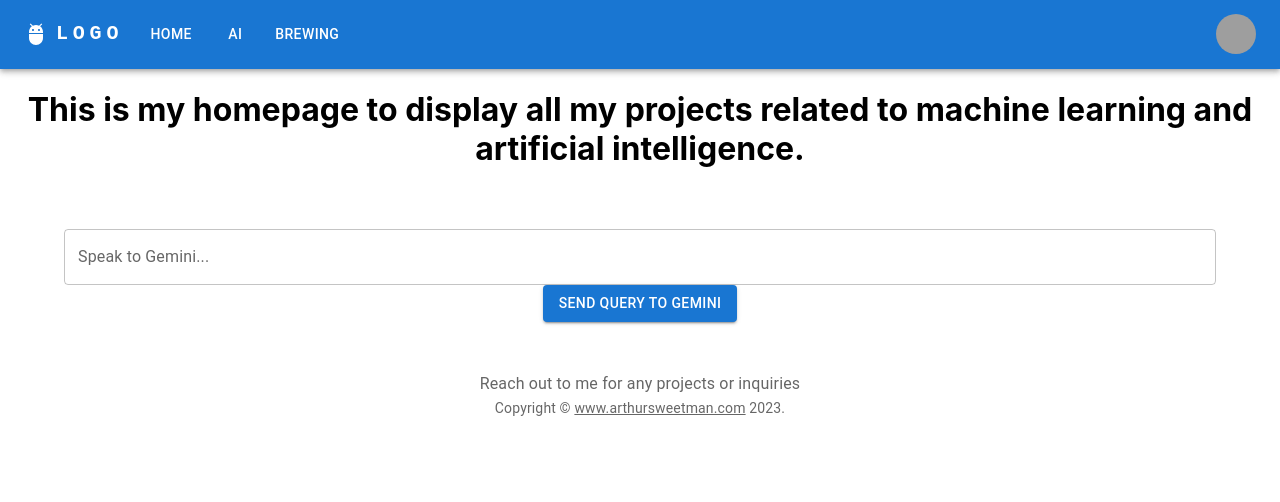
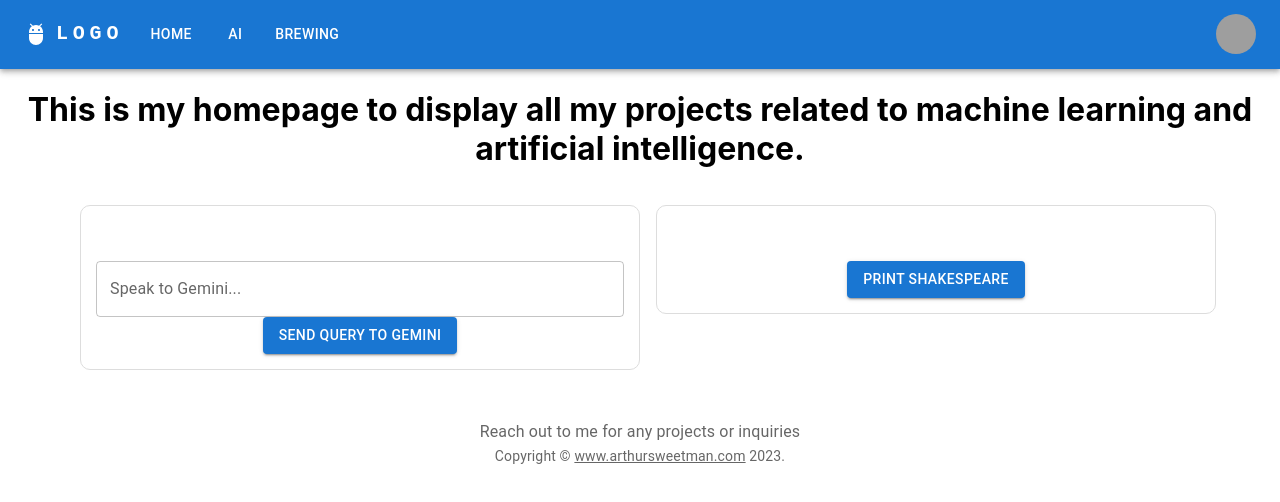
Before and after one commit to arthursweetman/arthursweetman.com, a React (Create React App) app: page /artificial-intelligence in a window 1280 px wide. Shown: the top 502 px of the page. Built offline with nearby package versions, Linux system fonts and the light colour scheme; grey boxes are pictures that could not be loaded.

Commit message:
Switched to new backend connection and added my Shakespeare LLM to the AI page

```diff
--- a/src/pages/Markdown.css
+++ b/src/pages/Markdown.css
@@ -1,8 +1,8 @@
 /* MarkdownComponent.css */
 
 .markdown-container {
-    width: 80%;
-    max-width: 800px;
+    /* width: 80%;
+    max-width: 800px; */
     margin: auto;
     padding: 20px;
     font-family: 'Arial', sans-serif;
--- a/src/pages/artificial-intelligence.js
+++ b/src/pages/artificial-intelligence.js
@@ -22,6 +22,20 @@ import './Markdown.css';
 export default function ArtificialIntelligence() {
     const [geminiText, setGeminiText] = React.useState('');
     const [inputData, setInputData] = React.useState('');
+    const [shakespeareText, setShakespeareText] = React.useState('');
+    const backendAPI = 'https://arthursweetman-com-backend-g6am4zwx5a-uc.a.run.app'
+
+    const tileStyle = {
+        border: '1px solid #ddd', // Light-gray border
+        padding: '15px', // Optional padding for better aesthetics
+        borderRadius: '10px', // Optional border-radius for rounded corners
+    };
+
+    const gridContainerStyle = {
+        width: '90%', // Default width for medium screens and smaller
+        maxWidth: 1400, // Max width for larger screens
+        margin: '0 auto', // Center the container
+      };
 
     const MarkdownComponent = ({text}) => {
         return (
@@ -33,7 +47,7 @@ export default function ArtificialIntelligence() {
 
     const speak_to_gemini = async () => {
         try {
-            const response = await fetch('https://gemini-g6am4zwx5a-uc.a.run.app/api/to-gemini', {
+            const response = await fetch(backendAPI+'/api/to-gemini', {
                 method: 'POST',
                 headers: {
                     'Content-Type': 'text/plain',
@@ -49,14 +63,31 @@ export default function ArtificialIntelligence() {
         }
     };
 
+    const start_shakespeare = async () => {
+        try {
+            const response = await fetch(backendAPI+'/api/shakespeare', {
+                method: 'GET'
+            });
+
+            const data = await response.json();
+            console.log(data);
+            setShakespeareText(data.result)
+        } catch (error) {
+            console.error('Error sending data to server:', error);
+        }
+    };
+
+
 
     return(
         <>
             <h1>
                 This is my homepage to display all my projects related to machine learning and artificial intelligence.
             </h1>
+            <Grid container spacing={2} style={gridContainerStyle}>
+                <Grid item xs={12} md={6}>
+                    <Container style={tileStyle}>
                         <MarkdownComponent text={geminiText} />
-            <Container>
                         <TextField
                             label="Speak to Gemini..."
                             value={inputData}
@@ -72,6 +103,23 @@ export default function ArtificialIntelligence() {
                             Send query to Gemini
                         </Button>
                     </Container>
+                </Grid>
+                <Grid item xs={12} md={6}>
+                    <Container style={tileStyle}>
+                        <Typography className='markdown-container'>
+                            {shakespeareText}
+                        </Typography>
+                        <Button
+                            type="submit"
+                            variant="contained"
+                            color="primary"
+                            onClick={start_shakespeare}
+                        >
+                            Print shakespeare
+                        </Button>
+                    </Container>
+                </Grid>
+            </Grid>
         </>
     );
 }
```
Lines whose indentation alone changed are shown as unchanged.
